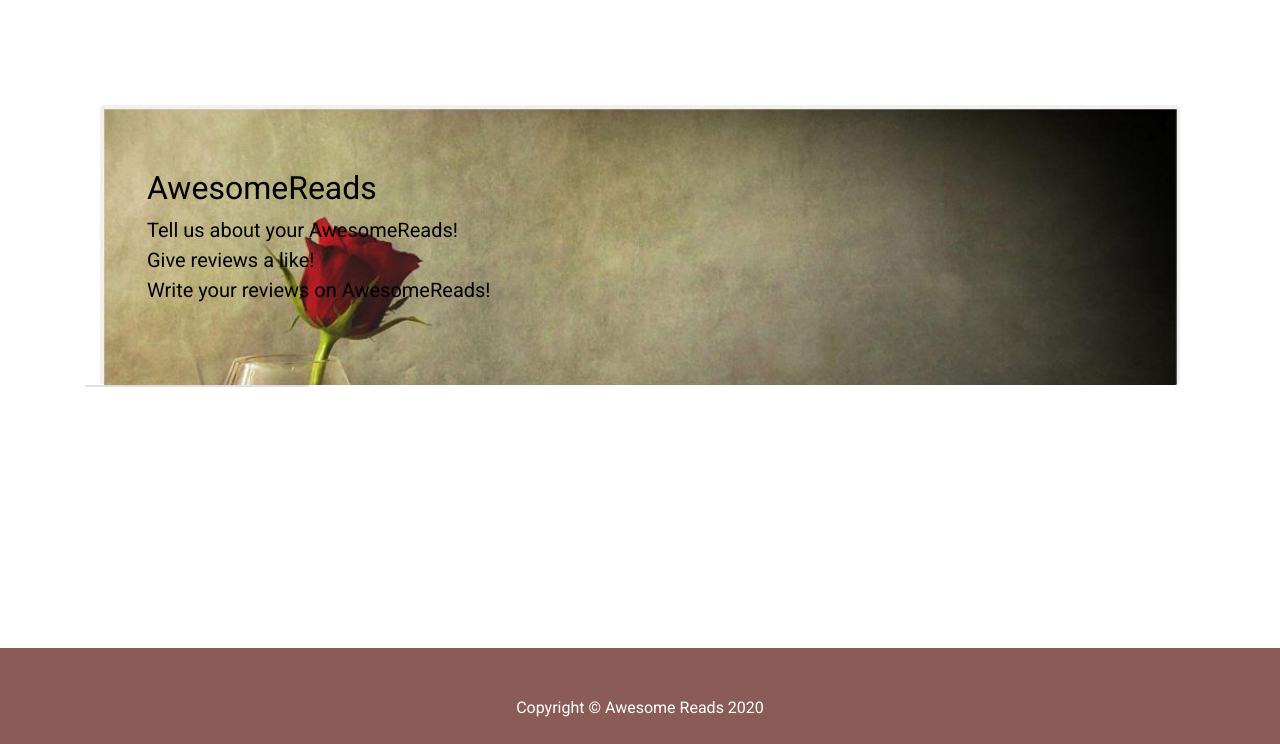
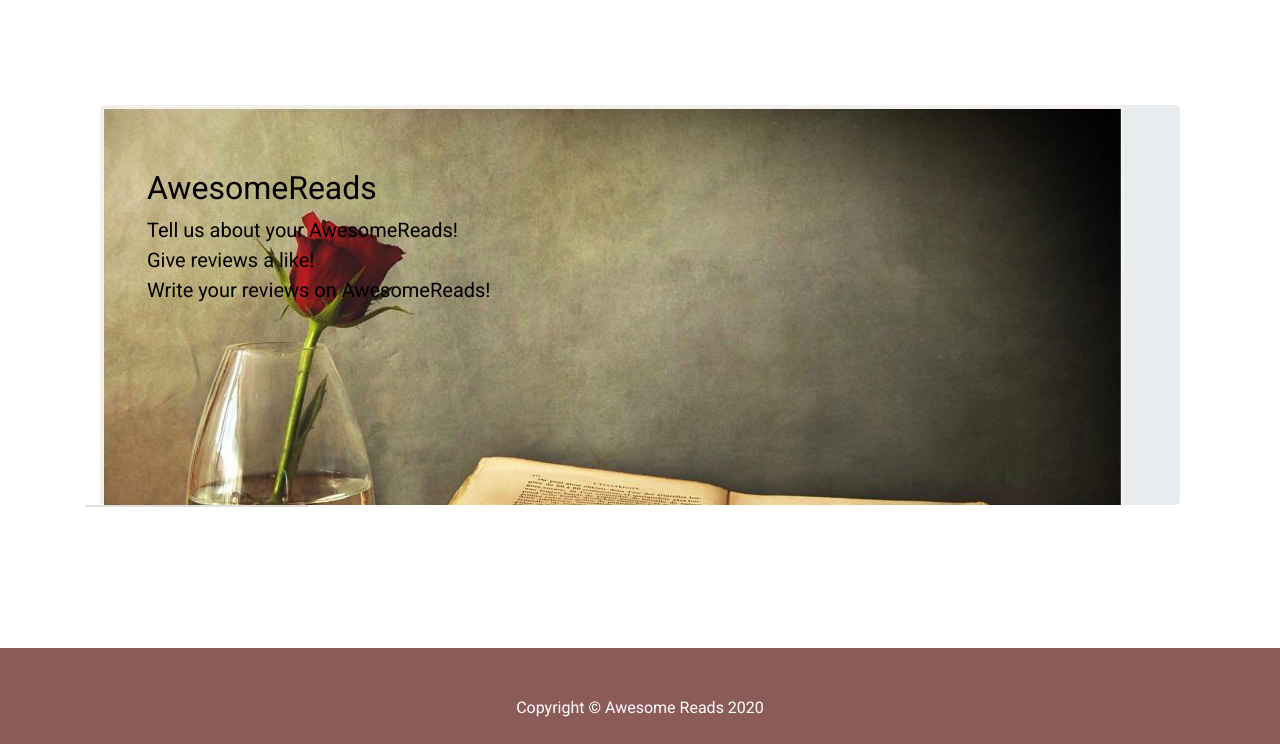
Before and after one commit to rootcanopy/Book-Reviews, a Flask app: page /index in a window 1280 px wide. Shown: the part 88-832 px from the top of the page. Run offline with Flask 2, Linux system fonts and the light colour scheme; data that the repository does not hold is empty; some libraries are stand-ins or nearby versions.

Commit message:
fixing some css on the jumbotron and havee fixed the login

```diff
--- a/app.py
+++ b/app.py
@@ -88,7 +88,7 @@ def login():
                 session['username'] = request.form['username']
                 session['logged_in'] = True
                 #IF SUCCESS REDIRECT TO HOME
-                return redirect(url_for('home', title='Log In', form=form))
+                return redirect(url_for('index', title='Home', form=form))
             #IF FAILS
             flash('Invalid username/password combination')
     return render_template('login.html', title='Log In', form=form)
@@ -167,7 +167,7 @@ def logout():
     #SIGNS USER OUT AND CLEARS SESSION
     session.clear()
     flash('You have logged out', 'success')
-    return render_template('index.html', title='Home')
+    return render_template('index', title='Home')
 
 # APP RUN
 if __name__ == '__main__':
--- a/static/style.css
+++ b/static/style.css
@@ -10,9 +10,9 @@ body {
 .jumbotron {
     background-image: url('./images/cute.jpg');
     background-repeat: no-repeat;
-    background-size: cover;
-    /*max-width:100vw;*/
-    height:auto;
+    /*background-size: cover;*/
+    max-width:100vw;
+    height:50vh;
     color: black;
     font-weight: bold;
     margin:0;
```
Also changed, not shown: README.md.
